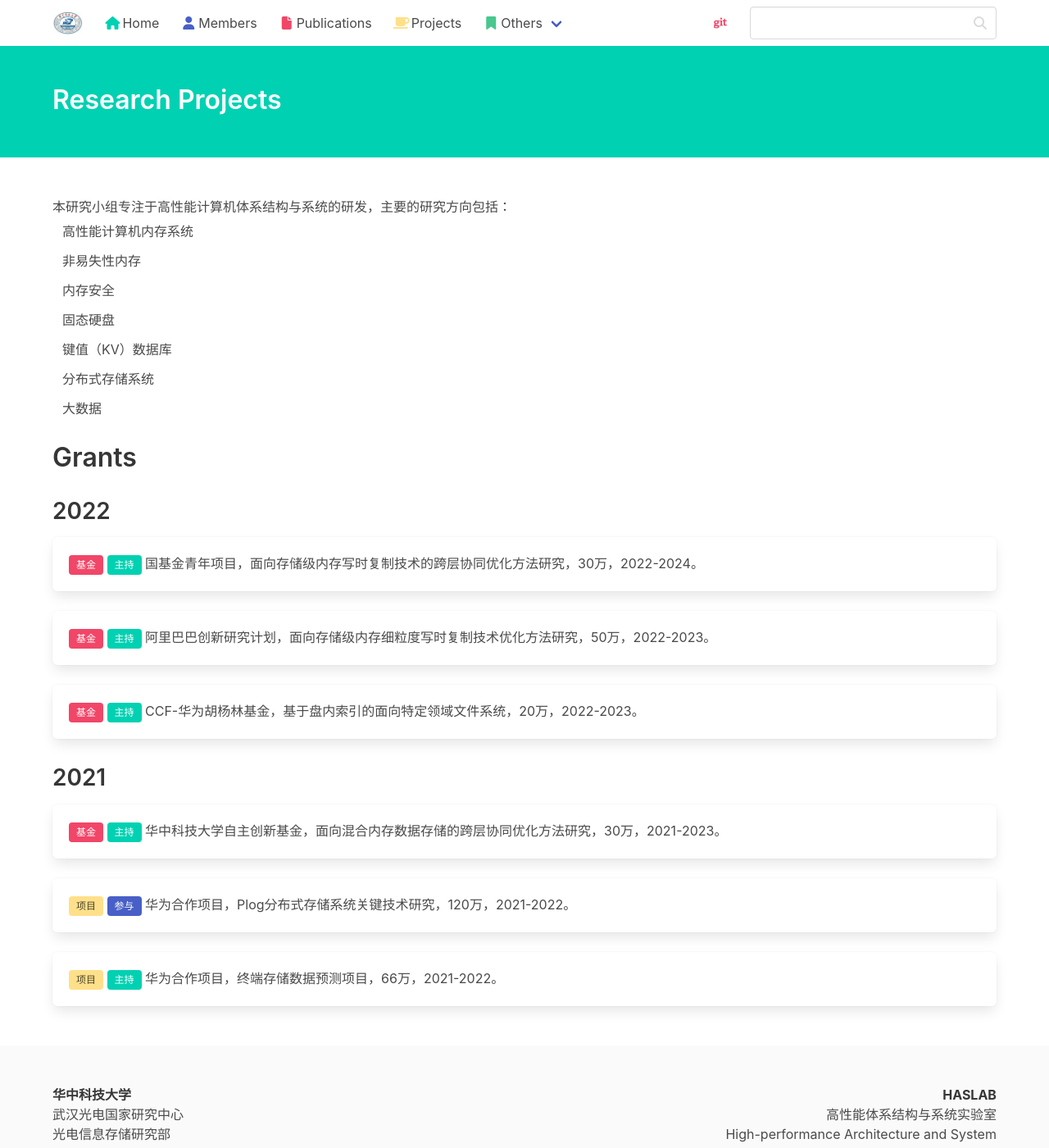
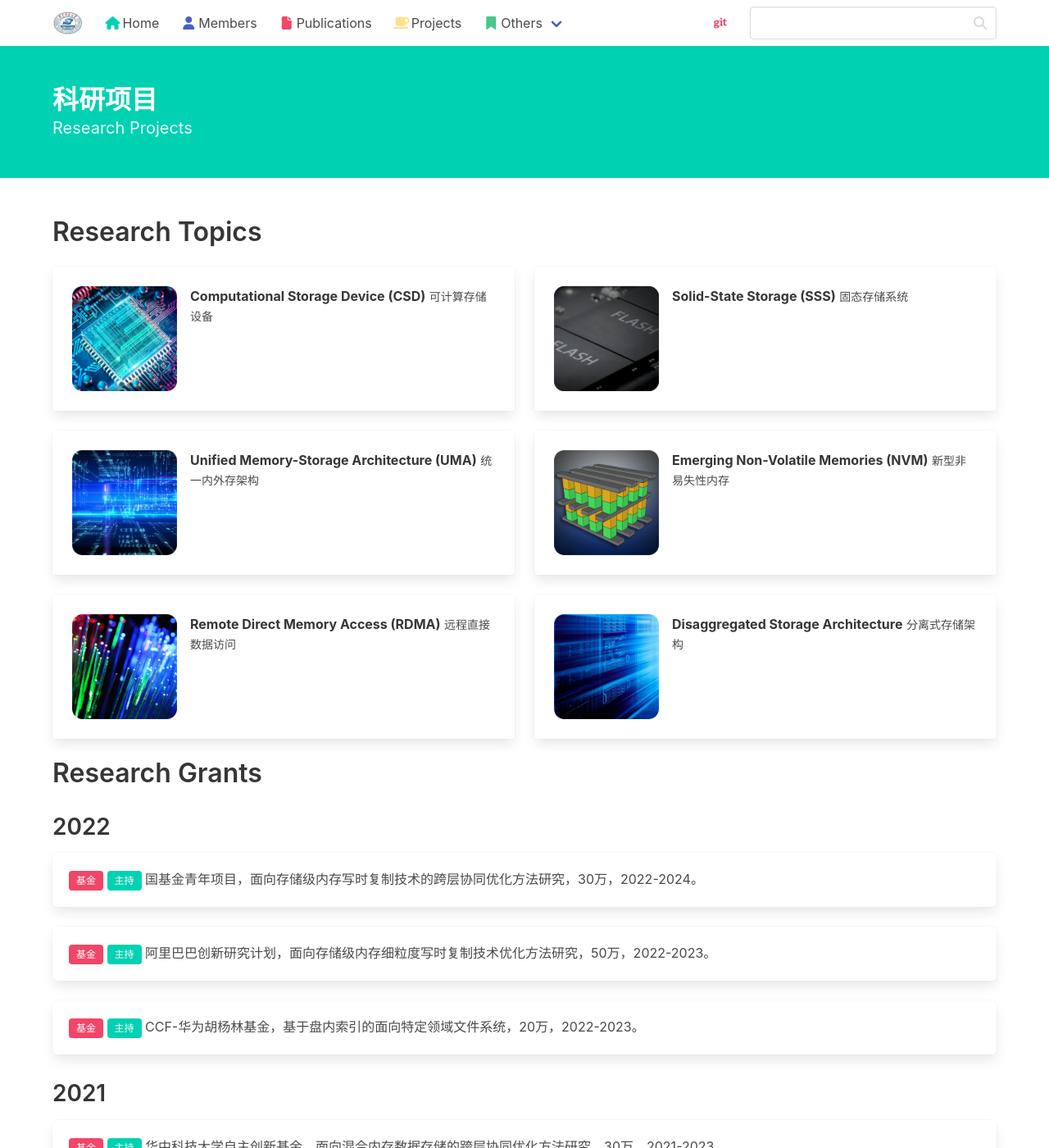
Before and after one commit to haslaboratory/haslaboratory.github.io, a Jekyll site: the page built from pages/projects.html, in a window 1280 px wide and 1400 px high. Shown: the whole window at 82% size. Built offline with Jekyll 4.4.1, drawn with Linux system fonts in a browser that asks for light colours; nearby versions of some CDN libraries; library files that are not in the unit come from our copies; comment, search, counter and statistics services are not loaded.

Commit message:
update projects

```diff
--- /dev/null
+++ b/_includes/bulma_project_card.html
@@ -0,0 +1,22 @@
+<div class="block">
+    <div class="card">
+        <div class="card-content">
+            <div class="media">
+                <figure class="media-left">
+                    <p class="image is-128x128">
+                        <img src="/images/projects/{{ include.image }}">
+                    </p>
+                </figure>
+                <div class="media-content">
+                    <div class="content">
+                        <p>
+                            <strong>{{ include.title }}</strong> <small>{{ include.subtitle }}</small>
+                            <br>
+                            {{ include.description }}
+                        </p>
+                    </div>
+                </div>
+            </div>
+        </div>
+    </div>
+</div>
--- a/pages/projects.html
+++ b/pages/projects.html
@@ -1,27 +1,37 @@
 ---
-title: Research Projects
+title: 科研项目
+subtitle: Research Projects
 layout: page
 permalink: /projects.html
 ---
 
-<div class="block">
-  本研究小组专注于高性能计算机体系结构与系统的研发，主要的研究方向包括：
+<div class="content">
+  <h1>Research Topics</h1>
+</div>
 
-  <aside class="menu">
-    <ul class="menu-list">
-      <li><a>高性能计算机内存系统</a></li>
-      <li><a>非易失性内存</a></li>
-      <li><a>内存安全</a></li>
-      <li><a>固态硬盘</a></li>
-      <li><a>键值（KV）数据库</a></li>
-      <li><a>分布式存储系统</a></li>
-      <li><a>大数据</a></li>
-    </ul>
-  </aside>
+<div class="columns is-multiline">
+  <div class="column is-half">
+    {% include bulma_project_card.html image="csd.png" title="Computational Storage Device (CSD)" subtitle="可计算存储设备" %}
+  </div>
+  <div class="column is-half">
+    {% include bulma_project_card.html image="ssd.png" title="Solid-State Storage (SSS)" subtitle="固态存储系统" %}
+  </div>
+  <div class="column is-half">
+    {% include bulma_project_card.html image="uma.png" title="Unified Memory-Storage Architecture (UMA)" subtitle="统一内外存架构" %}
+  </div>
+  <div class="column is-half">
+    {% include bulma_project_card.html image="nvm.png" title="Emerging Non-Volatile Memories (NVM)" subtitle="新型非易失性内存" %}
+  </div>
+  <div class="column is-half">
+    {% include bulma_project_card.html image="rdma.png" title="Remote Direct Memory Access (RDMA)" subtitle="远程直接数据访问" %}
+  </div>
+  <div class="column is-half">
+    {% include bulma_project_card.html image="disaggregated.png" title="Disaggregated Storage Architecture" subtitle="分离式存储架构" %}
+  </div>
 </div>
 
 <div class="content">
-  <h1>Grants</h1>
+  <h1>Research Grants</h1>
 
   {% assign starts = site.data.projects | group_by: 'start' | sort: 'name' | reverse %}
 
```
Also changed, not shown: images/projects/csd.png (added), images/projects/disaggregated.png (added), images/projects/nvm.png (added), images/projects/rdma.png (added), images/projects/ssd.png (added), images/projects/uma.png (added).
